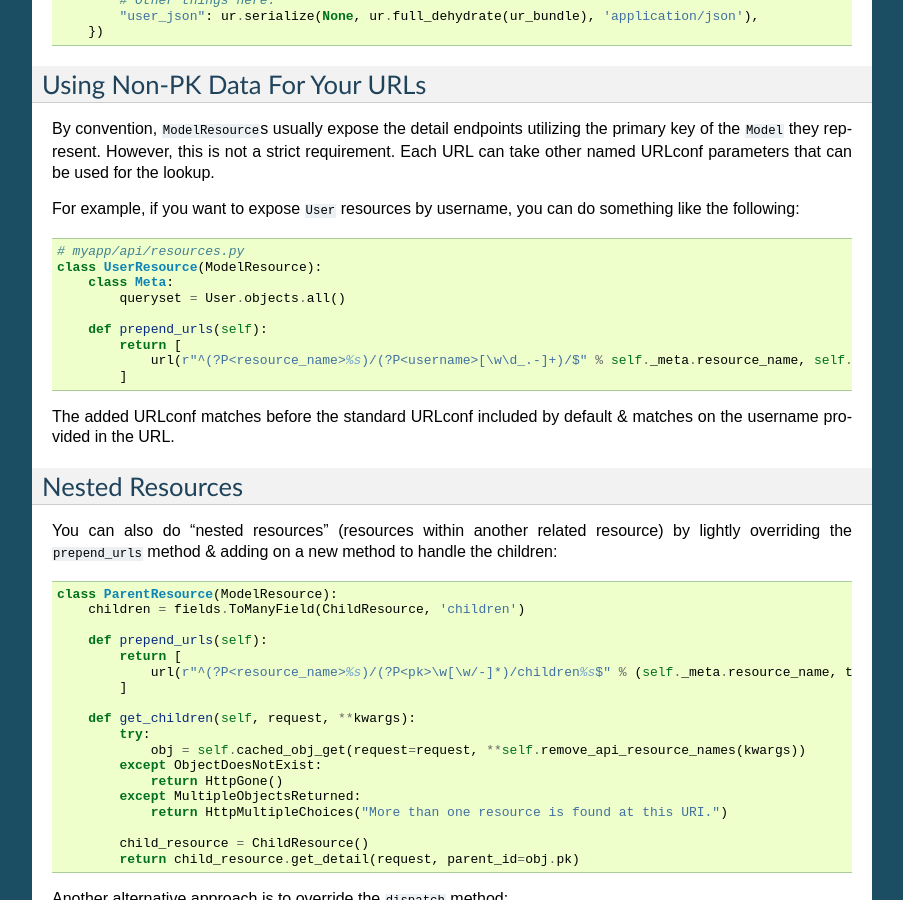
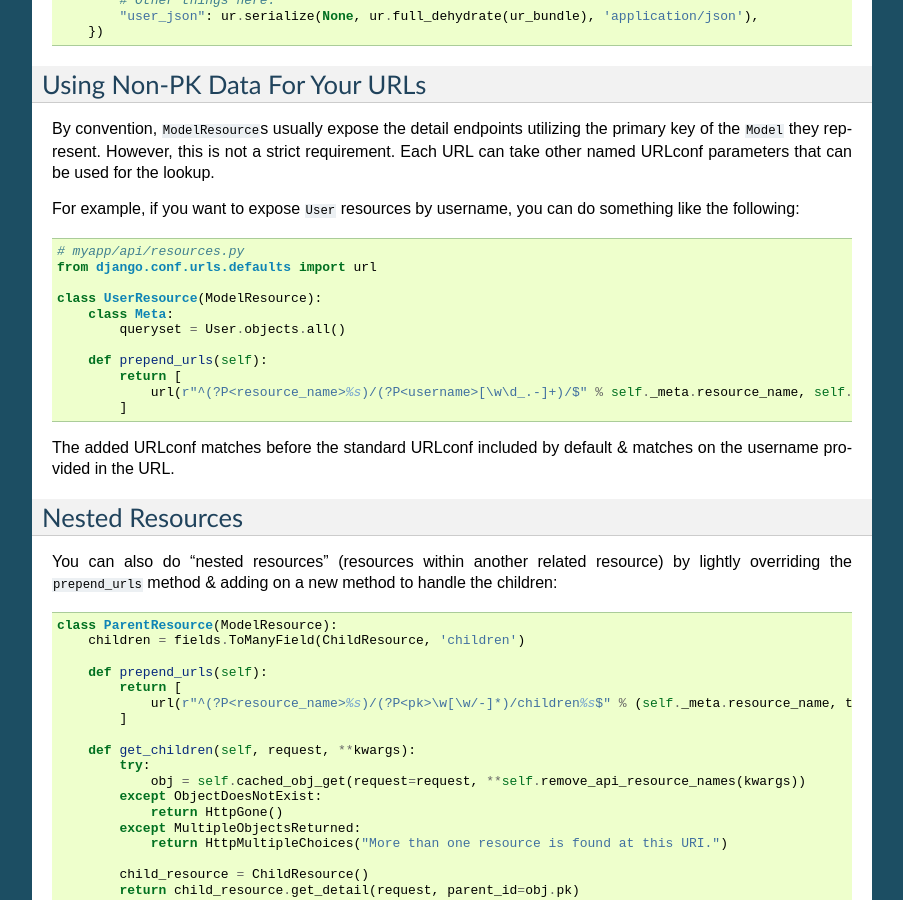
Before and after one commit to django-tastypie/django-tastypie, a Sphinx documentation site: the page built from docs/cookbook.rst, in a window 1280 px wide and 900 px high, scrolled down 967 px. Shown: the whole window, without its empty margins (198-1101 px from the left). Built offline with Sphinx 7.4.7, drawn with Linux system fonts in a browser that asks for light colours.

Commit message:
Update docs/cookbook.rst
Make sure it's clear which `url` to import.

```diff
--- a/docs/cookbook.rst
+++ b/docs/cookbook.rst
@@ -77,6 +77,8 @@ For example, if you want to expose ``User`` resources by username, you can do
 something like the following::
 
     # myapp/api/resources.py
+    from django.conf.urls.defaults import url
+
     class UserResource(ModelResource):
         class Meta:
             queryset = User.objects.all()
```
